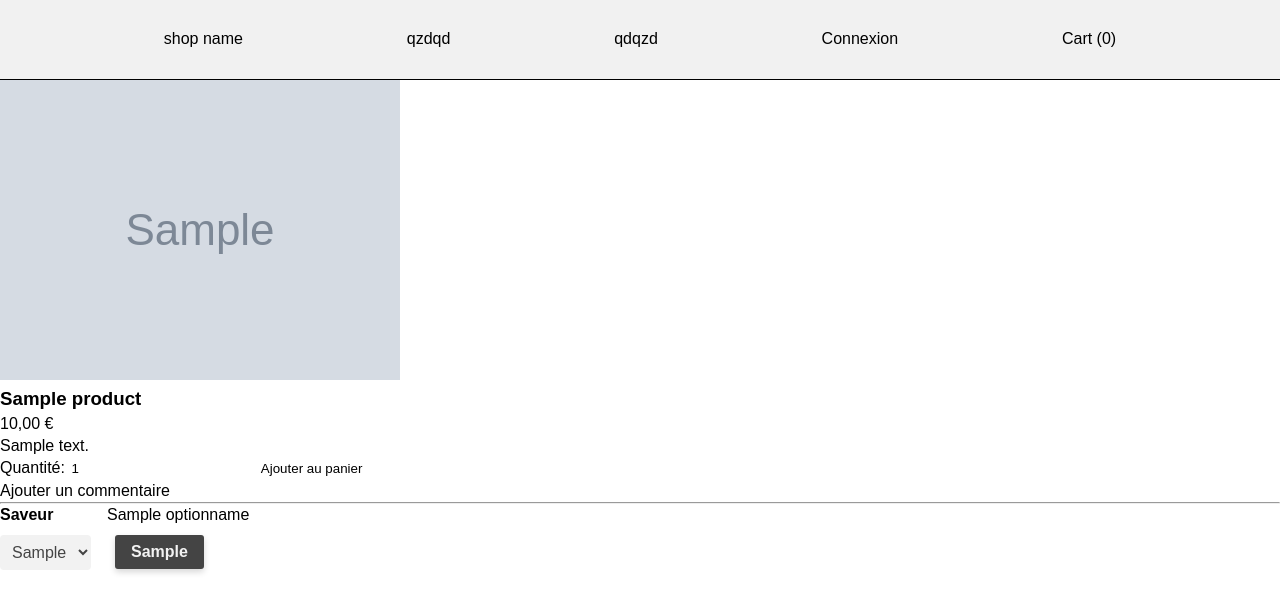
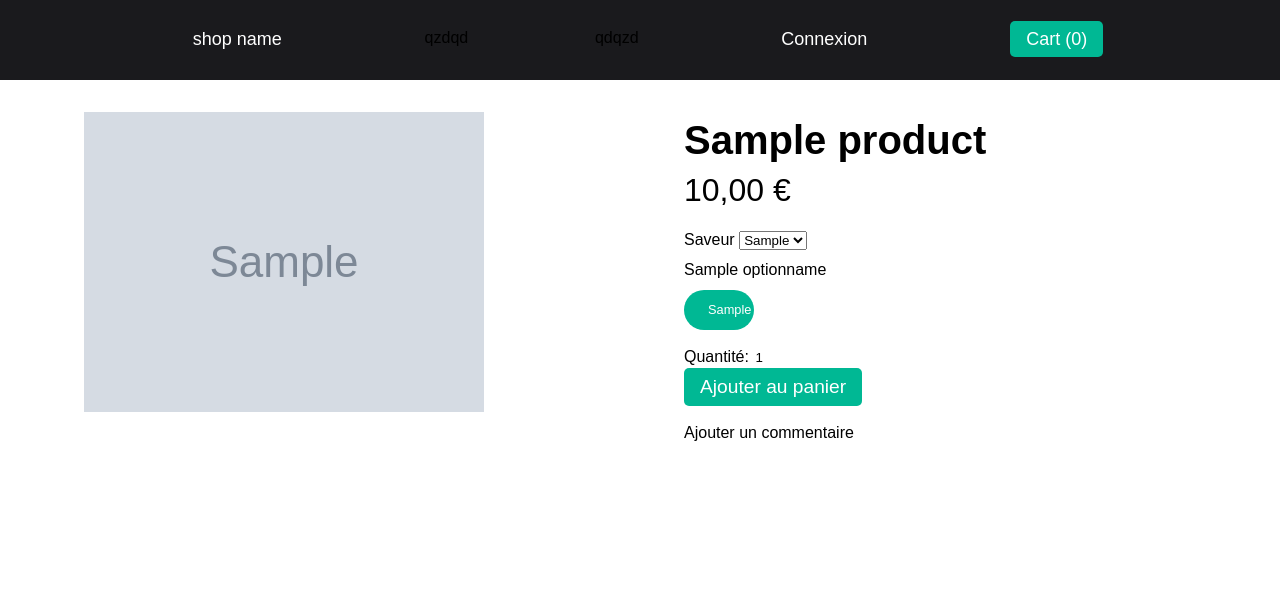
Before and after one commit to EtienneDTS/ecommerce-base-template, a Django app: a page that uses src/shop/templates/shop/product_detail.html in a window 1280 px wide. Shown: the top 613 px of the page. Run offline with Django 4.2, Linux system fonts and the light colour scheme; tables that the repository leaves empty hold one stand-in row (values such as "Sample post"); grey boxes marked "Sample" are stand-in pictures.

Commit message:
update front end disgn for nav bar, cart and product detail, change the function for add to cart add products

```diff
--- a/src/Ecommerce/static/base.css
+++ b/src/Ecommerce/static/base.css
@@ -1,17 +1,47 @@
 nav {
-    background-color: #f1f1f1;
-    width: 100%;
-    height: 80px;
-    display: flex;
-    align-content: space-evenly;
-    border-bottom: 1px solid black;
-
+  background-color: #1A1A1D;
+  display: flex;
+  align-items: center;
+  height: 80px;
+  padding: 0 50px;
+  width: 100%;
 }
 
 nav ul {
-    display: flex;
-    height: 100%;
-    width: 100%;
-    align-items: center;
-    justify-content: space-evenly;
+  display: flex;
+  list-style: none;
+  margin: 0px;
+  padding: 0;
+  justify-content: space-evenly;
+  width: 100%;
 }
+
+
+
+
+
+
+nav ul li a {
+  color: #fff;
+  font-size: 18px;
+  text-decoration: none;
+  padding: 0.5rem 1rem;
+  transition: all 0.3s ease;
+}
+
+nav ul li a:hover {
+  background-color: #fff;
+  color: #1A1A1D;
+}
+
+nav ul li:last-child a {
+  background-color: #00b894;
+  border: none;
+  border-radius: 5px;
+  color: #fff;
+}
+
+nav ul li:last-child a:hover {
+  background-color: #009e7e;
+  cursor: pointer;
+}
--- a/src/accounts/views.py
+++ b/src/accounts/views.py
@@ -53,8 +53,9 @@ class Login(LoginView):
             if session_cart and session_cart.cartproduct_set.count() > 0:
                 for cart_product in session_cart.cartproduct_set.all():
                     product = cart_product.product
+                    product_variant = cart_product.product_variant
                     quantity = cart_product.quantity
-                    user_cart.add_product(user_cart, product, quantity)
+                    user_cart.add_product(user_cart, product, product_variant, quantity)
                 session_cart.delete()
         return response
 
--- a/src/shop/static/js/product_detail.js
+++ b/src/shop/static/js/product_detail.js
@@ -1,16 +1,17 @@
 
 var flavor_selector = document.getElementById("flavor-select");
-var option_buttons = document.querySelectorAll('.option-for-option button');
+var option_buttons = document.querySelectorAll('.product-details__option-buttons button');
 console.log(option_buttons)
 var hiddenInput = document.querySelector("#selected-option");
 hiddenInput.value = default_selected_option
 console.log(hiddenInput.value)
 
 
+
 for (var i = 0; i < option_buttons.length; i++) {
     option_buttons[i].addEventListener('click', function(event) {
       // Désélectionne tous les boutons dans le même groupe que le bouton cliqué
-      var group = this.closest('.option-buttons');
+      var group = this.closest('.product-details__option-buttons');
       group.querySelectorAll('.btn').forEach(function(button) {
         button.classList.remove('active');
       });
@@ -21,7 +22,6 @@ for (var i = 0; i < option_buttons.length; i++) {
       // Met à jour la valeur du champ caché
       hiddenInput.value = event.target.dataset.value;
 
-      console.log(hiddenInput.value)
       $.ajax({
         url: update_variant_detail,
         type: "POST",
@@ -32,12 +32,13 @@ for (var i = 0; i < option_buttons.length; i++) {
         },
         success: function(data) {
           // Met à jour l'image du produit
-          document.querySelector('img').src = data.product_variant.image;
+          document.querySelector('img').src = data.image_url;
 
           // Met à jour le prix du produit
-          document.querySelector('span').textContent = data.product_variant.price + " €";
+          document.querySelector('span').textContent = data.price + " €";
+          document.querySelector("#variant-slug-input").value = data.slug
         }
-      });
+      })
     });
   }
 
--- a/src/shop/static/product_detail.css
+++ b/src/shop/static/product_detail.css
@@ -1,96 +1,123 @@
-.btn {
-    display: inline-block;
-    border-radius: 3px;
-    padding: 0.5rem 1rem;
-    margin: 0.5rem;
-    background-color: #f2f2f2;
-    color: #444;
-    font-size: 1rem;
-    font-weight: bold;
-    text-decoration: none;
-    text-align: center;
-    border: none;
-    box-shadow: 0px 3px 6px rgba(0, 0, 0, 0.16);
-    transition: background-color 0.3s ease-in-out, color 0.3s ease-in-out;
+.product-details {
+  display: flex;
+  justify-content: space-around;
+  margin-top: 2rem;
+  height: 400px;
+  width: 100%;
 }
 
-  .btn.active,
-  .btn:hover {
-    background-color: #444;
-    color: #f2f2f2;
+.product-details__image {
+  max-width: 100%;
+  margin-right: 2rem;
+  height: 300px;
+  width: 400px;
 }
 
-  .btn:active {
-    background-color: #999;
-    color: #fff;
-    box-shadow: none;
+.product-details__image img {
+  width: 100%;
+  height: 100%;
+  display: block;
 }
 
-
-/* for selector */
-/* Style de base pour le conteneur d'options */
-.option-container {
-    display: flex;
-    flex-wrap: wrap;
-    gap: 16px;
+.product-details__info {
+  max-width: 60%;
+  width: 40%;
 }
 
-  /* Style de base pour le label */
-  .option-for-flavors label {
-    display: block;
-    margin-bottom: 8px;
-    font-weight: bold;
+.product-details__name {
+  font-size: 2.5rem;
+  margin: 0;
 }
 
-  /* Style de base pour la sélection */
-  .flavor-selector {
-    padding: 8px;
-    border-radius: 4px;
-    background-color: #f2f2f2;
-    color: #444;
-    border: none;
-    font-size: 16px;
-    cursor: pointer;
-    transition: background-color 0.3s ease-in-out;
+.product-details__price {
+  font-size: 2rem;
+  margin-bottom: 1rem;
 }
 
-  /* Style du survol pour la sélection */
-  .flavor-selector:hover {
-    background-color: #ddd;
+.product-details__form {
+  margin-bottom: 1rem;
 }
 
-  /* Style de pression pour la sélection */
-  .flavor-selector:active {
-    background-color: #999;
-    color: #fff;
+.product-details__options {
+  margin-bottom: 1rem;
 }
 
-  /* Style pour la flèche déroulante */
-  .flavor-selector::-ms-expand {
-    display: none;
+.product-details__flavor,
+.product-details__option-name {
+  margin-bottom: 0.5rem;
 }
 
-  .flavor-selector::before {
-    content: '';
-    position: absolute;
-    top: 50%;
-    right: 12px;
-    width: 0;
-    height: 0;
-    border-left: 6px solid transparent;
-    border-right: 6px solid transparent;
-    border-top: 6px solid #444;
-    transform: translateY(-50%);
+.product-details__flavor select,
+.product-details__option-buttons button {
+  margin-right: 0.5rem;
 }
 
-  /* Style pour les options de la sélection */
-  .flavor-selector option {
-    background-color: #fff;
-    color: #444;
+.product-details__option-buttons button {
+  height: 40px;
+  width: 70px;
+  font-size: 0.8rem;
+  padding: 0.7rem 1.5rem;
+  border-radius: 5rem;
+  border: none;
+  color: #fff;
+  background-color: #333;
+  transition: all 0.3s ease;
+}
+.product-details__add-to-cart button {
+  background-color: #00b894;
+  border: none;
+  border-radius: 5px;
+  color: #fff;
+  font-size: 1.2rem;
+  padding: 0.5rem 1rem;
+  transition: all 0.3s ease;
 }
 
-  /* Style pour l'option sélectionnée */
-  .flavor-selector option:checked {
-    background-color: #444;
-    color: #fff;
+.product-details__add-to-cart button:hover {
+  background-color: #00c79c;
+  cursor: pointer;
+  opacity: 0.9;
+  box-shadow: 0px 2px 4px rgba(0, 0, 0, 0.2);
 }
+
+.product-details__option-buttons button:hover,
+.product-details__option-buttons button:focus {
+  cursor: pointer;
+  background-color: #555;
+}
+
+.product-details__option-buttons button.active {
+  background-color: #00b894;
+}
+
+@media (max-width: 768px) {
+  .product-details {
+    flex-direction: column;
+    justify-content: space-around;
+    height: auto;
+
+  }
+
+  .product-details__image img{
+    height: 100%;
+    width: 100%;
+  }
+
+  .product-details__info {
+    max-width: 100%;
+  }
+
+  .product-details__name {
+    font-size: 2rem;
+    margin-bottom: 0.5rem;
+  }
+
+  .product-details__price {
+    font-size: 1.5rem;
+  }
+
+  .product-details__option-buttons button {
+    font-size: 1.2rem;
+    padding: 0.5rem 1rem;
+  }
+}
--- a/src/shop/templates/shop/product_detail.html
+++ b/src/shop/templates/shop/product_detail.html
@@ -10,25 +10,21 @@
 {% endblock %}
 
 {% block content %}
+    <div class="product-details">
+        <div class="product-details__image">
             <img src="{{product_variant.image.url}}" alt="{{product.name}}">
-    <h3>{{product.name}}</h3>
+        </div>
+        <div class="product-details__info">
+            <h3 class="product-details__name">{{product.name}}</h3>
+            <div class="product-details__price">
                 <span>{{product_variant.price}} €</span>
-    <p>{{product.description}}</p>
-    <form method="POST" action="{% url 'shop:add_to_cart' slug=product.slug %}">
-        {% csrf_token %}
-        <label for="quantity">Quantité:</label>
-        <input type="number" name="quantity" value="1" min="1">
-        <button type="submit">Ajouter au panier</button>
-    </form>
-    <a href="{% url 'shop:add_review' slug=product.slug %}">Ajouter un commentaire</a>
-    <hr>
-
-    <div class="option-container">
-        <div class="option-container">
+            </div>
+            <div class="product-details__options">
+                <div class="product-details__option">
                     {% if product_variant.flavor %}
-            <div class="option-for-flavors">
+                    <div class="product-details__flavor">
                         <label for="flavor-select">Saveur</label>
-                <select class="flavor-selector"id="flavor-select" name="flavor">
+                        <select class="form-select flavor-selector"id="flavor-select" name="flavor">
                             {% for flavor in flavors %}
                                 <option value="{{ flavor }}" {% if flavor == product_variant.flavor %}selected{% endif %}>{{ flavor }}</option>
                             {% endfor %}
@@ -36,23 +32,35 @@
                     </div>
                     {% endif %}
                     {% if product_variant.option %}
-            <div class="option-for-option">
+                    <div class="product-details__option-name">
                         <label for="option-select">{{option_name }}</label>
-                <div class="option-buttons">
-                {% for option in  options %}
+                    </div>
+                    <div class="product-details__option-buttons">
+                        {% for option in options %}
                             <button type="button" data-value="{{ option }}" class="btn {% if option == product_variant.option %}active{% endif %}">{{option }}</button>
                         {% endfor %}
-                </div>
-                <input type="hidden" id="selected-option" name="option" value="{{ product_variantoption }}">
+                        <input type="hidden" id="selected-option" name="option" value="{{ product_variant.option }}">
                     </div>
                     {% endif %}
-
-
                 </div>
-
-
+            </div>
+            <form method="POST" action="{% url 'shop:add_to_cart' slug=product.slug %}" class="product-details__form">
+                {% csrf_token %}
+                <div class="product-details__quantity">
+                    <label for="quantity">Quantité:</label>
+                    <input type="number" name="quantity" value="1" min="1">
+                    <input type="hidden" name="variant_slug" value="{{product_variant.variant_slug}}" id="variant-slug-input">
+                </div>
+                <div class="product-details__add-to-cart">
+                    <button type="submit" class="btn btn-primary">Ajouter au panier</button>
+                </div>
+            </form>
+            <div class="product-details__review">
+                <a href="{% url 'shop:add_review' slug=product.slug %}">Ajouter un commentaire</a>
+            </div>
+        </div>
+    </div>
 {% endblock %}
-
 
 {% block scripts %}
     <script>
@@ -63,6 +71,4 @@
     </script>
     <script src="https://code.jquery.com/jquery-3.6.0.min.js"></script>
     <script src="{% static 'js/product_detail.js' %}"></script>
-
-
 {% endblock %}
--- a/src/shop/urls.py
+++ b/src/shop/urls.py
@@ -13,9 +13,9 @@ urlpatterns = [
     path("shop/<str:slug>/<str:variant_slug>", product_detail, name="product_detail"),
     path("shop/<str:slug>/", get_product_variant_url, name="get_product_variant_url"),
     path("shop/update/<str:slug>/", update_variant_detail, name="update_variant_detail"),
-    path("add-to-cart-<str:slug>", add_to_cart, name="add_to_cart"),
+    path("add-to-cart/<str:slug>", add_to_cart, name="add_to_cart"),
     path("cart/", cart, name="cart"),
-    path("remove-<str:slug>/", remove_from_cart, name="remove_from_cart"),
+    path("remove/<str:slug>/<str:variant_slug>/", remove_from_cart, name="remove_from_cart"),
     path("update_selected_status/", update_selected_status, name="update_selected_status"),
     path("add_review-<str:slug>/", add_review, name="add_review"),
 
--- a/src/shop/views.py
+++ b/src/shop/views.py
@@ -86,11 +86,17 @@ def update_variant_detail(request, slug):
             flavor = request.POST.get("flavor")
         option = request.POST.get("option")
         product_variant = get_object_or_404(ProductVariant, product=product, option=option, flavor=flavor, color=color)
-        data = {"product_variant":product_variant}
+        data = {
+            "image_url": product_variant.image.url,
+            "price": product_variant.price,
+            "slug": product_variant.variant_slug,
+            }
         return JsonResponse(data)
 
 def add_to_cart(request, slug):
     if request.method == 'POST':
+        variant_slug = request.POST.get("variant_slug")
+        print(variant_slug)
         quantity = int(request.POST.get('quantity'))
         if request.user.is_authenticated:
             user=request.user
@@ -104,7 +110,8 @@ def add_to_cart(request, slug):
                 request.session.cycle_key()
             cart, _ = Cart.objects.get_or_create(session_key=session_key)
         product = get_object_or_404(Product, slug=slug)
-        cart.add_product(cart, product, quantity)
+        product_variant = get_object_or_404(ProductVariant, product=product, variant_slug=variant_slug)
+        cart.add_product(cart, product, product_variant, quantity)
     return redirect('shop:cart')
 
 def cart(request):
@@ -136,7 +143,7 @@ def cart(request):
         "cart": cart
     })
 
-def remove_from_cart(request, slug):
+def remove_from_cart(request, slug, variant_slug):
     if request.user.is_authenticated:
         user=request.user
         cart = get_object_or_404(Cart, user=user)
@@ -148,7 +155,8 @@ def remove_from_cart(request, slug):
         cart, _ = Cart.objects.get_or_create(session_key=session_key)
 
     product = get_object_or_404(Product, slug=slug)
-    cart.remove_cart_product(product)
+    product_variant = get_object_or_404(ProductVariant, product=product, variant_slug=variant_slug)
+    cart.remove_cart_product(product=product, product_variant=product_variant)
     return redirect('shop:cart')
 
 
```
Also changed, not shown: src/shop/models.py (+6 -6 lines), src/shop/static/cart.css (+150 -44 lines), src/shop/templates/shop/cart.html (+27 -30 lines). Lines whose indentation alone changed are shown as unchanged.
